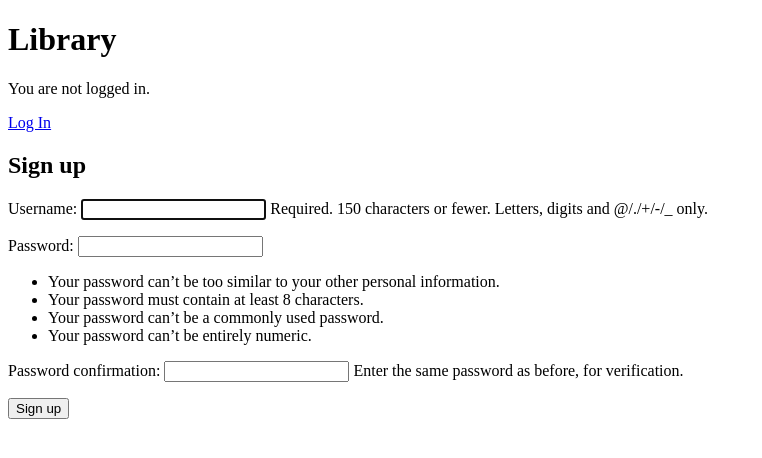
After one commit to self51/Library-Project, a Django app: page /accounts/signup/ in a window 1280 px wide. The commit adds this page. Shown: the top 458 px of the page, without its empty margins (0-762 px from the left). Run offline with Django 3.2, Linux system fonts and the light colour scheme.

Commit message:
Base account, registration, logout of the user

```diff
--- a/library/authentication/urls.py
+++ b/library/authentication/urls.py
@@ -1,6 +1,8 @@
 from django.urls import path
+from .views import SignUpView
 from . import views
 
 urlpatterns = [
-
+    path('signup/', SignUpView.as_view(), name='signup'),
+    path('account/', views.account, name='account'),
 ]
--- a/library/authentication/views.py
+++ b/library/authentication/views.py
@@ -1 +1,15 @@
-from django.shortcuts import render
+from django.contrib.auth.forms import UserCreationForm
+from django.contrib.auth.models import User
+from django.urls import reverse_lazy
+from django.views import generic
+from django.shortcuts import render, redirect
+from django.contrib.auth import update_session_auth_hash
+
+class SignUpView(generic.CreateView):
+    form_class = UserCreationForm
+    success_url = reverse_lazy('login')
+    template_name = 'registration/signup.html'
+
+
+def account(request):
+    return render(request, 'account/account.html')
--- a/library/library/settings.py
+++ b/library/library/settings.py
@@ -124,4 +124,5 @@ USE_TZ = True
 
 STATIC_URL = '/static/'
 
-LOGIN_REDIRECT_URL = 'home'
+LOGIN_REDIRECT_URL = 'account'
+LOGOUT_REDIRECT_URL = 'login'
--- a/library/library/urls.py
+++ b/library/library/urls.py
@@ -19,4 +19,5 @@ from django.urls import path, include
 urlpatterns = [
     path('admin/', admin.site.urls),
     path('accounts/', include('django.contrib.auth.urls')),
+    path('accounts/', include('authentication.urls')),
 ]
--- /dev/null
+++ b/library/templates/account/account.html
@@ -0,0 +1,3 @@
+{% extends "base.html" %} &nbsp;{% block content %}
+<h1>Account</h1>
+{% endblock content %}
--- a/library/templates/base.html
+++ b/library/templates/base.html
@@ -7,8 +7,15 @@
 <body>
     <h1>Library</h1>
     <div>
-      {% block content %}
-      {% endblock content %}
+        {% if user.is_authenticated %}
+            <p>Hi {{ user.username }}!</p>
+            <p><a href="{% url 'logout' %}">Log out</a></p>
+        {% else %}
+            <p>You are not logged in.</p>
+            <a href="{% url 'login' %}">Log In</a>
+        {% endif %}
+        {% block content %}
+        {% endblock content %}
     </div>
 </body>
 </html>
--- a/library/templates/registration/login.html
+++ b/library/templates/registration/login.html
@@ -4,5 +4,6 @@
     {% csrf_token %}
     {{ form.as_p }}
     <button type="submit">Log In</button>
+    <a href="{% url 'signup' %}"><h3>Sign up</h3></a>
 </form>
 {% endblock content %}
--- /dev/null
+++ b/library/templates/registration/signup.html
@@ -0,0 +1,10 @@
+{% extends 'base.html' %}
+
+{% block content %}
+<h2>Sign up</h2>
+<form method="post">
+    {% csrf_token %}
+    {{ form.as_p }}
+    <button type="submit">Sign up</button>
+</form>
+{% endblock content %}
```
